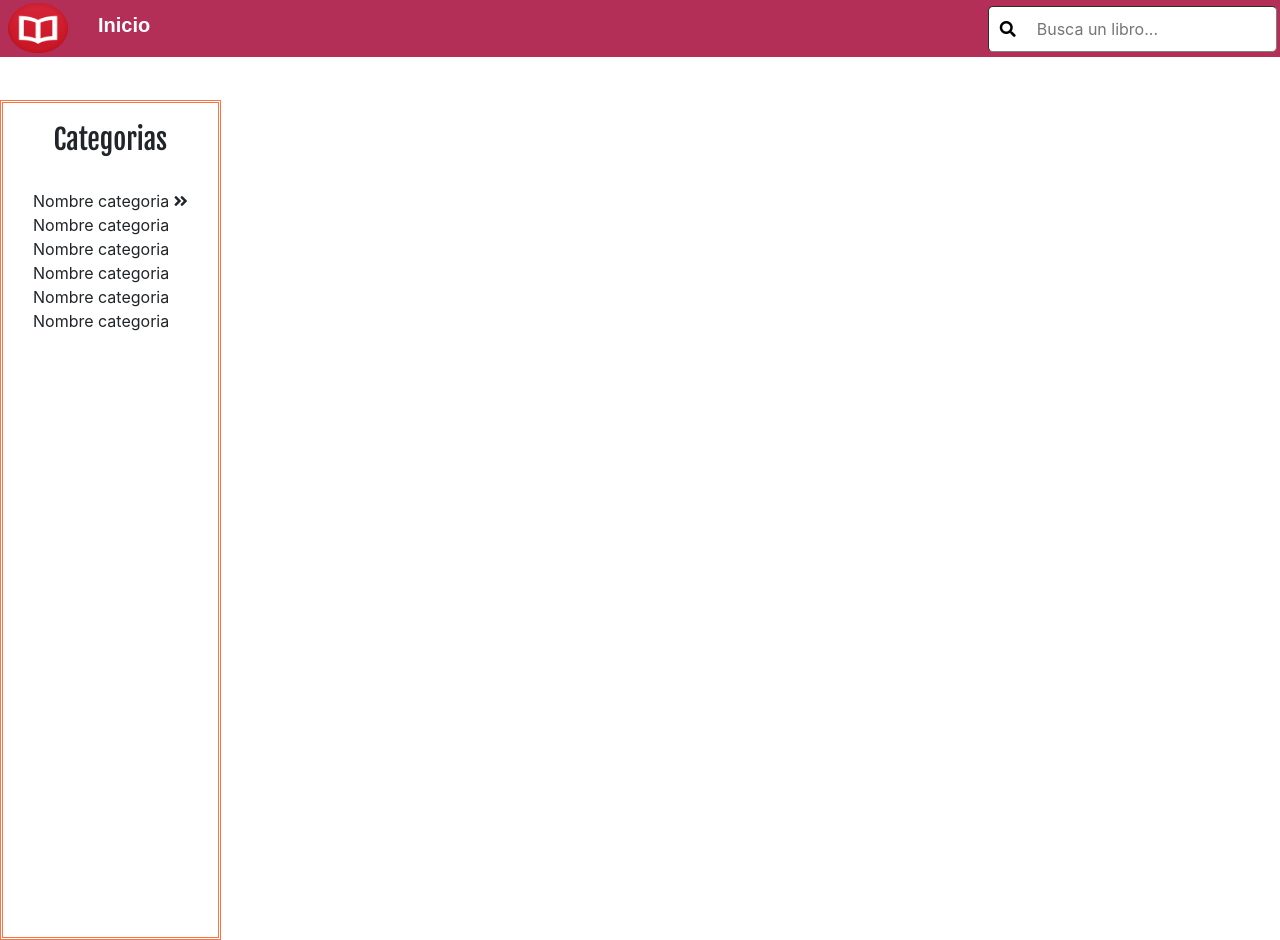
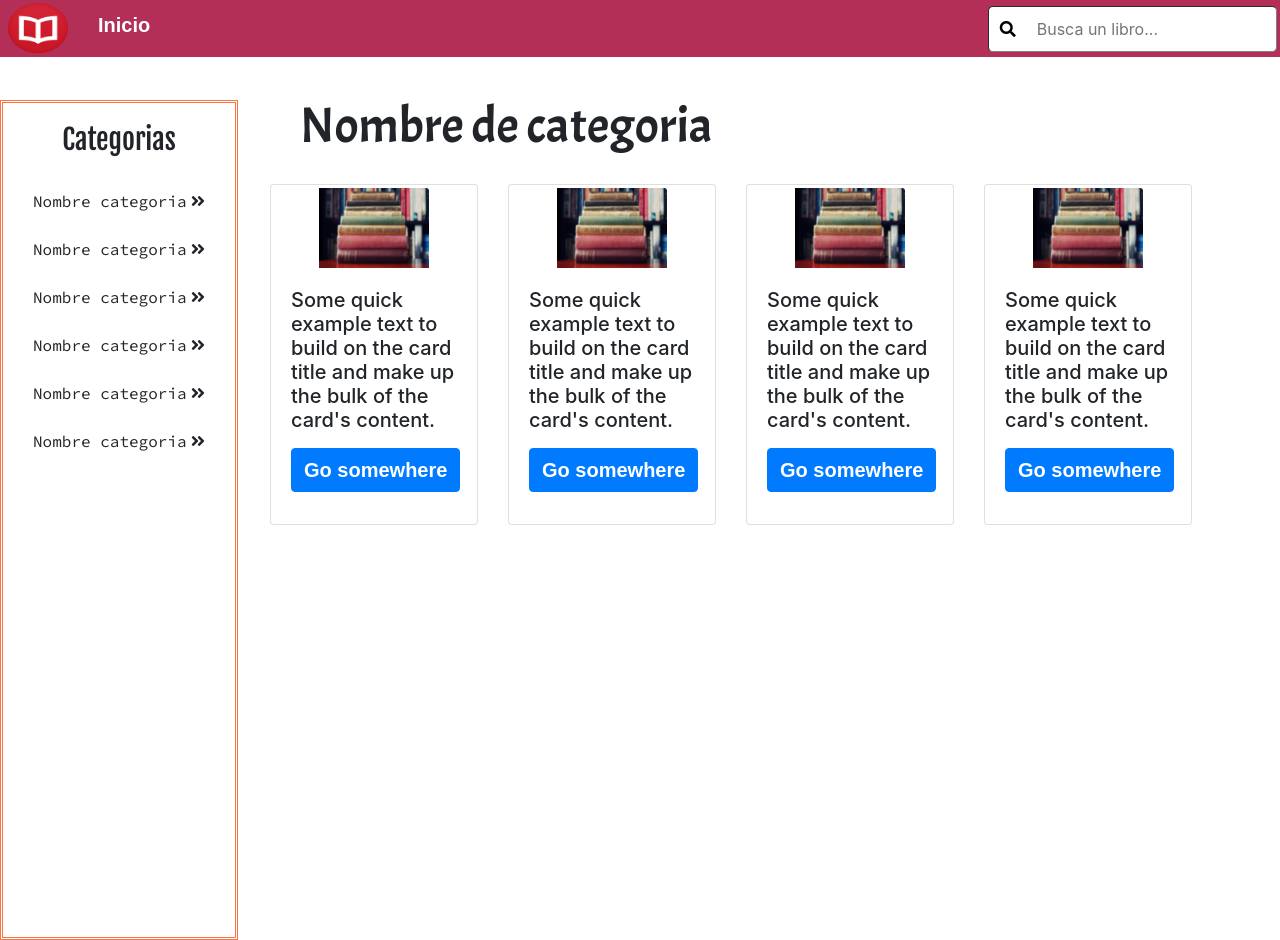
Before and after one commit to erichuang2015/Sistema-Bibliotecario, a PHP site: page /Inicio1.php in a window 1280 px wide. Run offline with PHP 8.4, Linux system fonts and the light colour scheme; some libraries are stand-ins or nearby versions; some web fonts are replaced.

Commit message:
ultimo 2
xdxdxddddd

```diff
--- a/views/Inicio1.php
+++ b/views/Inicio1.php
@@ -28,18 +28,75 @@
 			<span id="nomCat">Nombre categoria</span>
 			<i class="fas fa-angle-double-right"></i>
 			<br>
-			<span id="nomCat">Nombre categoria</span>
 			<br>
 			<span id="nomCat">Nombre categoria</span>
+			<i class="fas fa-angle-double-right"></i>
+			<br>
 			<br>
 			<span id="nomCat">Nombre categoria</span>
+			<i class="fas fa-angle-double-right"></i>
+			<br>
 			<br>
 			<span id="nomCat">Nombre categoria</span>
+			<i class="fas fa-angle-double-right"></i>
+			<br>
 			<br>
 			<span id="nomCat">Nombre categoria</span>
+			<i class="fas fa-angle-double-right"></i>
+			<br>
+			<br>
+			<span id="nomCat">Nombre categoria</span>
+			<i class="fas fa-angle-double-right"></i>
 			<br>
 		</aside>
 	</section>
+	<div class="letra"><h2>Nombre de categoria</h2></div>
+	<div class="fila">
+		<div class="hola row">
+			<div class="cartas col-md-3">
+				<div class="card" style="width: 13rem;">
+				  <img class="card-img-top" src="../views/imagenes/libro.jpg" alt="Card image cap">
+				  <div class="card-body">
+				    <h5 class="card-title"Nombre del librotitle</h5>
+				    <p class="card-text">Some quick example text to build on the card title and make up the bulk of the card's content.</p>
+				    <a href="#" class="btn btn-primary">Go somewhere</a>
+				  </div>
+				</div>
+			</div>
+			<div class="cartas col-md-3">
+				<div class="card" style="width: 13rem;">
+				  <img class="card-img-top" src="../views/imagenes/libro.jpg" alt="Card image cap">
+				  <div class="card-body">
+				    <h5 class="card-title"Nombre del libro title</h5>
+				    <p class="card-text">Some quick example text to build on the card title and make up the bulk of the card's content.</p>
+				    <a href="#" class="btn btn-primary">Go somewhere</a>
+				  </div>
+				</div>
+			</div>
+			<div class="cartas col-md-3">
+				<div class="card" style="width: 13rem;">
+				  <img class="card-img-top" src="../views/imagenes/libro.jpg" alt="Card image cap">
+				  <div class="card-body">
+				    <h5 class="card-title"Nombre del libro title</h5>
+				    <p class="card-text">Some quick example text to build on the card title and make up the bulk of the card's content.</p>
+				    <a href="#" class="btn btn-primary">Go somewhere</a>
+				  </div>
+				</div>
+			</div>
+			<div class="col-md-3">
+				<div class="card" style="width: 13rem;">
+				  <img class="card-img-top" src="../views/imagenes/libro.jpg" alt="Card image cap">
+				  <div class="card-body">
+				    <h5 class="card-title"Nombre del libro title</h5>
+				    <p class="card-text">Some quick example text to build on the card title and make up the bulk of the card's content.</p>
+				    <a href="#" class="btn btn-primary">Go somewhere</a>
+				  </div>
+				</div>
+			</div>
+		</div>
+	</div>
+
+
 
 
 	<script src="../views/js/jquery.js"></script>
--- a/views/css/Inicio1.css
+++ b/views/css/Inicio1.css
@@ -98,7 +98,13 @@ img{
 
 aside h3{
 	font-family: 'Fjalla One', sans-serif;
+
 }
+
+span{
+	font-family: 'Source Code Pro', monospace;
+}
+
 
 #down {
 	display: inline-block;
@@ -114,3 +120,28 @@ aside h3{
 }
 
 /* fin categorias*/
+
+.letra h2{
+	font-family: 'Acme', sans-serif;
+	font-size: 50px;
+}
+
+.letra{
+	margin-left: 300px;
+	margin-top: 40px;
+}
+
+/*Comienzo de Cartas*/
+.hola{
+	position: relative;
+	top:20px;
+	left: 270px;
+	margin-bottom: 10px;
+}
+
+
+.hola img{
+	width: 150px;
+	height: 80px;
+	padding-left: 40px;
+}
--- a/views/css/fuentes.css
+++ b/views/css/fuentes.css
@@ -8,3 +8,5 @@
 @import url('https://fonts.googleapis.com/css?family=Noto+Serif+JP');
 @import url('https://fonts.googleapis.com/css?family=Lobster');
 @import url('https://fonts.googleapis.com/css?family=Fjalla+One');
+@import url('https://fonts.googleapis.com/css?family=Source+Code+Pro');
+@import url('https://fonts.googleapis.com/css?family=Acme');
```
Also changed, not shown: views/imagenes/id-40209-libro.jpg (added).
